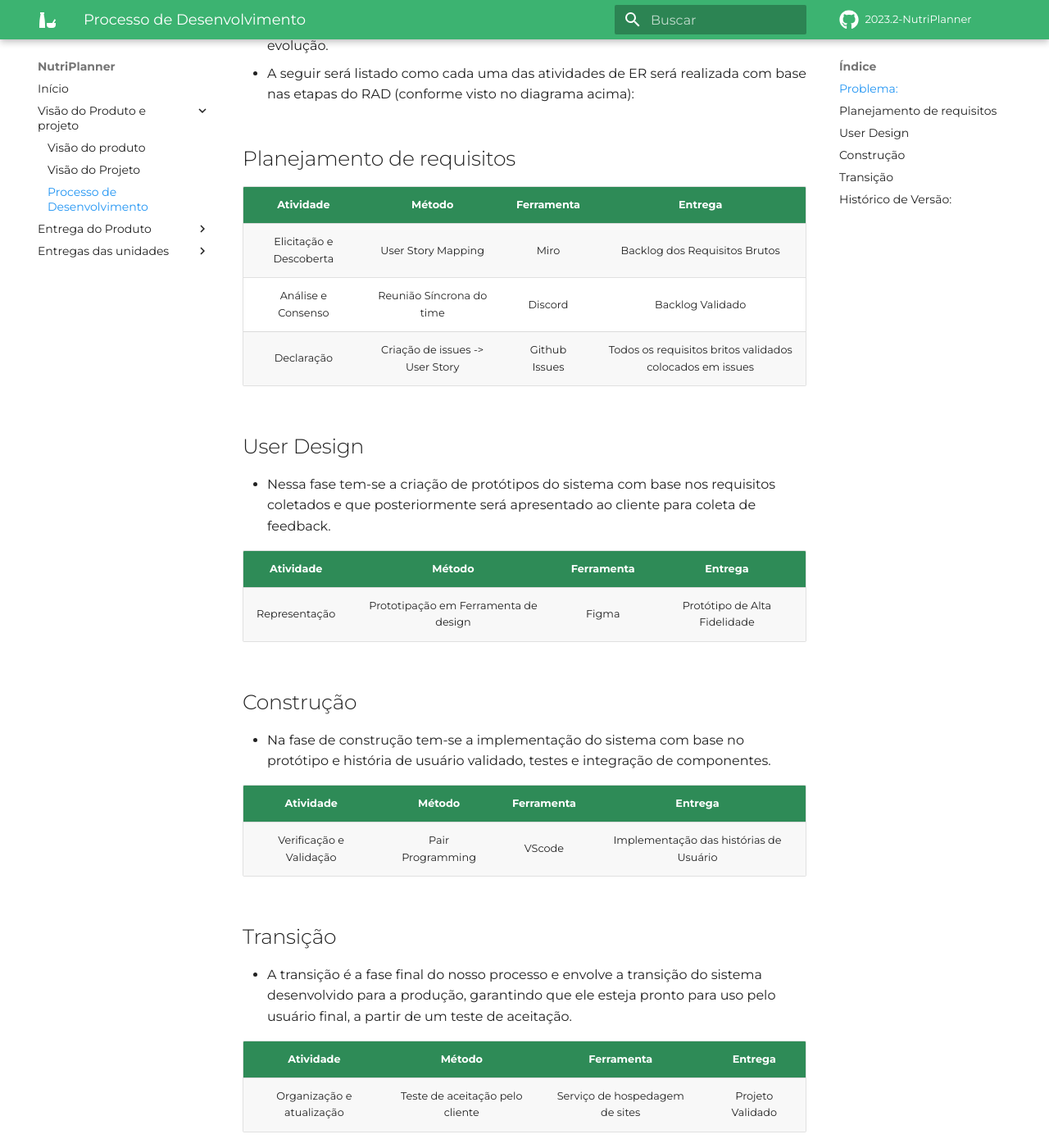
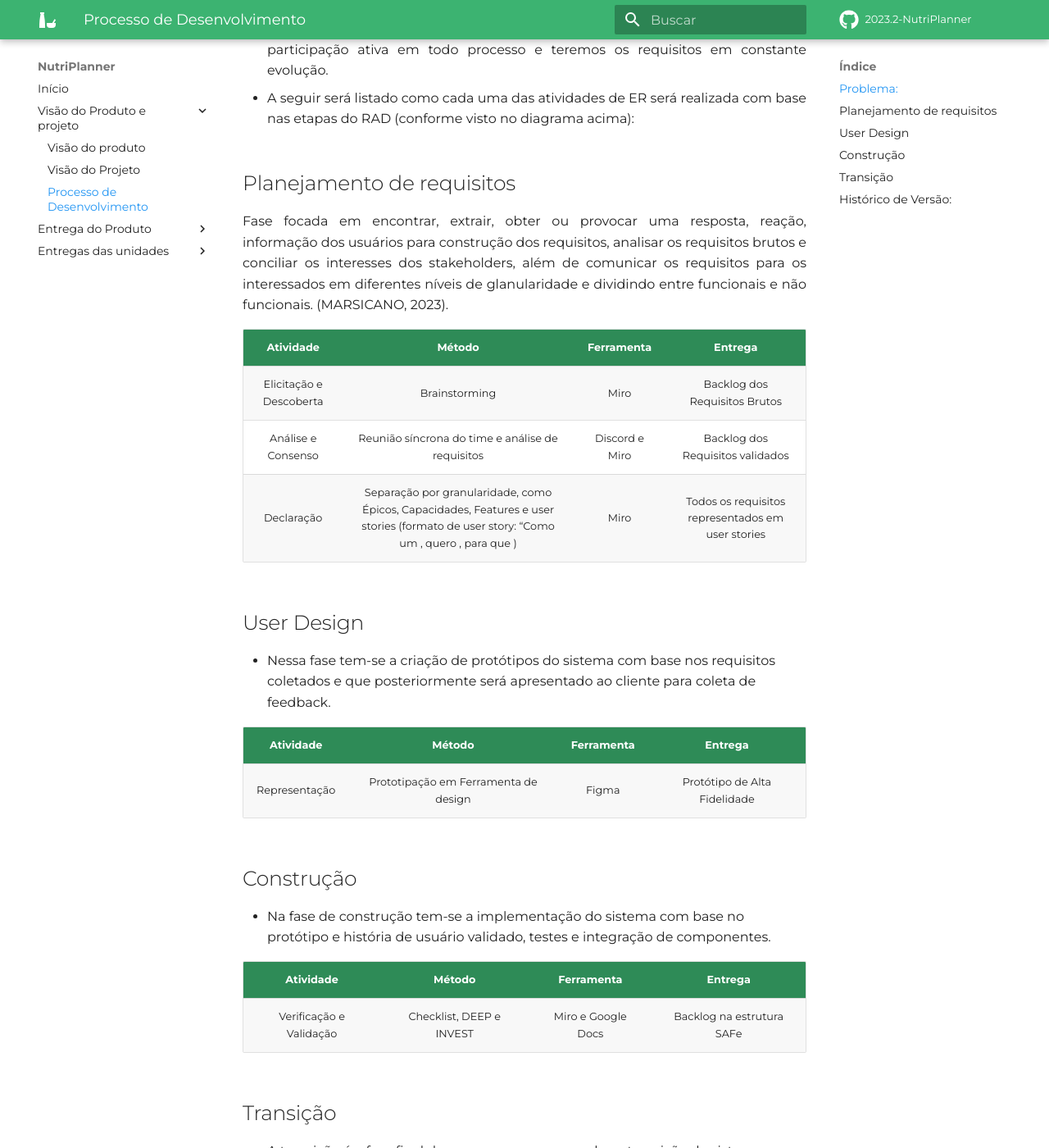
Before and after one commit to mdsreq-fga-unb/2023.2-NutriPlanner, an MkDocs documentation site: the page built from docs/processo_desenvolvimento/processo.md, in a window 1280 px wide and 1400 px high, scrolled down 1049 px. Shown: the whole window at 82% size. Built offline with MkDocs 1.6.1 and Material for MkDocs 9.7.7, drawn with Linux system fonts in a browser that asks for light colours; some web fonts are replaced; comment, search, counter and statistics services are not loaded; some of the changed text lies outside the part shown.

Commit message:
docs: Finalização do planejamento e correção do processo de desenvolvimento

```diff
--- a/docs/processo_desenvolvimento/processo.md
+++ b/docs/processo_desenvolvimento/processo.md
@@ -1,7 +1,9 @@
 ##  Problema:
 - A nossa metodologia de desenvolvimento de software será ágil, baseado no ciclo de vida **iterativo/incremental** com o processo de desenvolvimento sendo o **Rapid Application Development (RAD)**.  A escolha se deu com base nos critérios apresentados por **GUPTA (2019)** que englobam características dos requisitos, status da equipe de desenvolvimento, envolvimento do usuário, tipo de projeto e risco associado.
 - Em relação ao processo de engenharia de requisitos, **IREB (2022)** apresenta um diagrama que abrange os aspectos do processo de ER. Este diagrama foi a referência para a escolha de um processo de engenharia de requisitos participativo:
-- ![imagem_requisitos_participativo](assets/images/requisitos_participativo.png)
+
+![imagem_requisitos_participativo](assets/images/requisitos_participativo.png)
+
 
 - O produto será **orientado ao cliente**, apesar de ser uma ferramenta que pode vir a atender necessidades de outros profissionais da saúde, tem-se requisitos muito voltados a necessidade específica do cliente e não está sendo feita uma pesquisa de mercado com intuito de disponibilizar a ferramenta para outros profissionais.
 - O tempo do processo será **iterativo**, visto que os requisitos ainda não são totalmente conhecidos e vão ser evoluídos ao longo do projeto. Além disso, o constante feedback por parte do cliente é de suma importância para adaptarmos os requisitos conforme a necessidade dele.
@@ -11,11 +13,13 @@
 
 ##  Planejamento de requisitos
 
+Fase focada em encontrar, extrair, obter ou provocar uma resposta, reação, informação dos usuários para construção dos requisitos, analisar os requisitos brutos e conciliar os interesses dos stakeholders, além de comunicar os requisitos para os interessados em diferentes níveis de glanularidade e dividindo entre funcionais e não funcionais. (MARSICANO, 2023).
+
 | Atividade | Método | Ferramenta | Entrega |
 | :--------: | :--------: | :--------: | :--------: |
-|  Elicitação e Descoberta | User Story Mapping | Miro | Backlog dos Requisitos Brutos |
-|  Análise e Consenso | Reunião Síncrona do time | Discord | Backlog Validado |
-|  Declaração | Criação de issues -> User Story | Github Issues | Todos os requisitos britos validados colocados em issues |
+|  Elicitação e Descoberta | Brainstorming | Miro | Backlog dos Requisitos Brutos |
+|  Análise e Consenso | Reunião síncrona do time e análise de requisitos | Discord e Miro | Backlog dos Requisitos validados |
+|  Declaração | Separação por granularidade, como Épicos, Capacidades, Features e user stories (formato de user story: “Como um <tipo de usuário>, quero <algum recurso>, para que <algum motivo>) | Miro | Todos os requisitos representados em user stories |
 
 ##  User Design
 
@@ -30,7 +34,7 @@
 
 | Atividade | Método | Ferramenta | Entrega |
 | :--------: | :--------: | :--------: | :--------: |
-|  Verificação e Validação | Pair Programming | VScode | Implementação das histórias de Usuário |
+| Verificação e Validação | Checklist, DEEP e INVEST | Miro e Google Docs| Backlog na estrutura SAFe |
 
 ##  Transição
 
@@ -38,7 +42,7 @@
 
 | Atividade | Método | Ferramenta | Entrega |
 | :--------: | :--------: | :--------: | :--------: |
-|  Organização e atualização | Teste de aceitação pelo cliente | Serviço de hospedagem de sites | Projeto Validado |
+|  Organização e Atualização | Análise de valor de negócio | Google sheets | Backlog priorizado e Proposta de MVP |
 
 ##  Histórico de Versão:
 
@@ -47,3 +51,4 @@
 | 23/09/2023 | 1.0 | Criação do Documento  | [Mateus Fidelis](https://github.com/MatsFidelis)  |
 | 28/09/2023 | 1.1 | Adição de imagens e edição de textos  |  [Mateus Fidelis](https://github.com/MatsFidelis)  |
 | 28/09/2023 | 1.2 | Adição de informações quanto aos processos e planejamento do RAD |  [Mateus Fidelis](https://github.com/MatsFidelis)  |
+| 25/10/2023 | 1.3 | Ajustes no planejamento de requisitos, construção e transição | [Maria Alice](https://github.com/Maliz30) |
--- a/docs/visao_projeto/visao_do_projeto.md
+++ b/docs/visao_projeto/visao_do_projeto.md
@@ -25,7 +25,7 @@
 | Ciclo | Atividades realizadas | Entrega | Data Início | Data Fim |
 |:-----:|:---|:-----:|:-----:|:----:|
 | Ciclo 1 | **Análise** <br> Definição do projeto <br> Definição da abordagem de ESW <br> Organização e Planejamento do Projeto | GitHub Pages | 05/09/23 | 28/09/23 |
-| Ciclo 2 | **Design** <br> Estruturação de backlog: <br> - Elicitação e descoberta <br> - Análise e consenso <br> - Declaração <br> - Verificação e Validação | Proposição de MVP  | 29/09/23 | 26/10/23 |
+| Ciclo 2 | **Design** <br> Estruturação de backlog: <br> - Elicitação e descoberta <br> - Análise e consenso <br> - Declaração <br> - Verificação e Validação <br> Organização e Atualização do backlog | Proposição de MVP  | 29/09/23 | 26/10/23 |
 | Ciclo 3 | **Implementação e Teste** <br> Organização e Atualização do backlog <br> Desenvolvimento do protótipo de média fidelidade <br> Desenvolvimento do produto | | 27/10/23 | 23/11/23 |
 | Ciclo 4 | **Implementação e Teste** <br> Organização e Atualização do backlog <br> Desenvolvimento do produto |Entrega do Mínimo Produto Viável | 24/11/23 | 14/12/23 |
 
```
